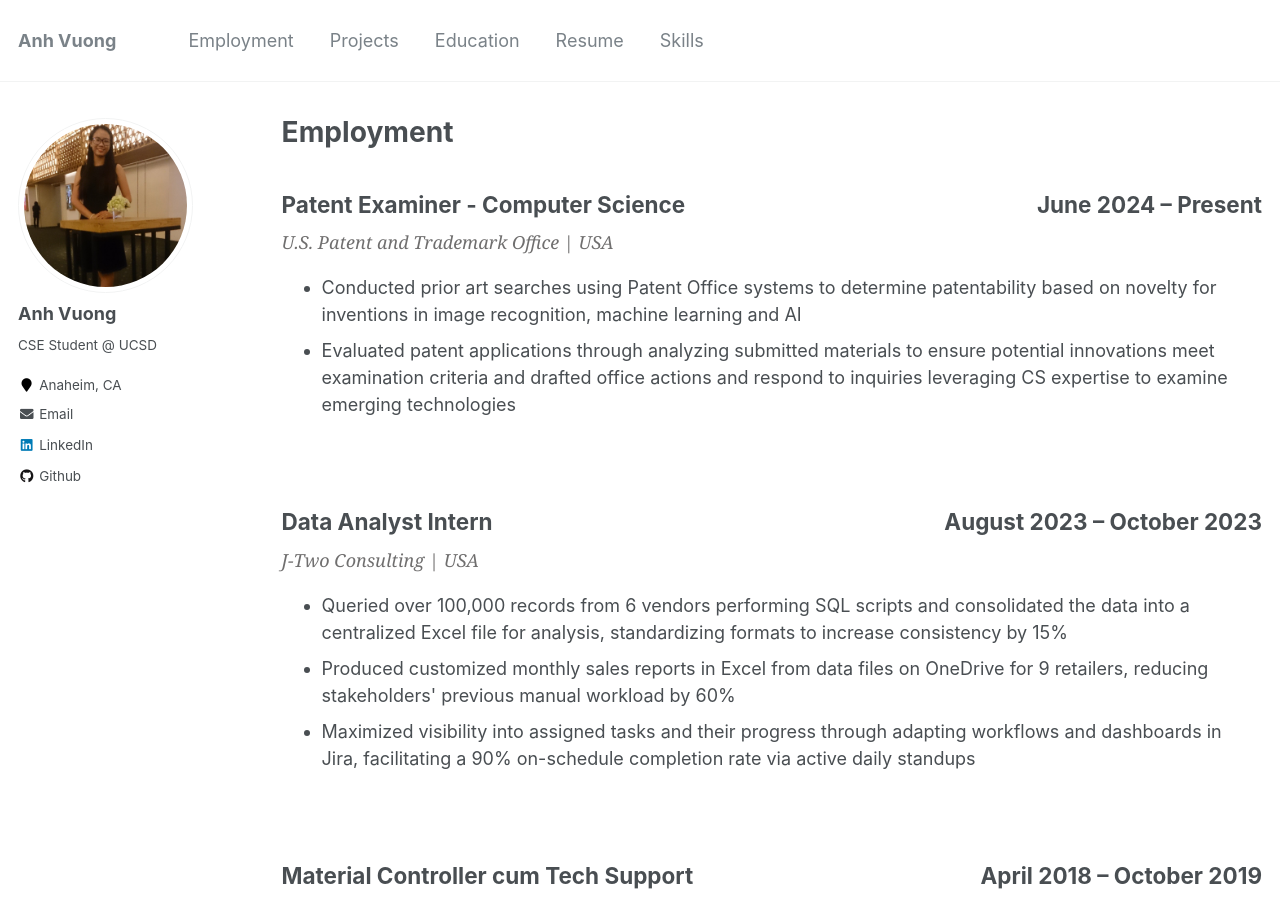
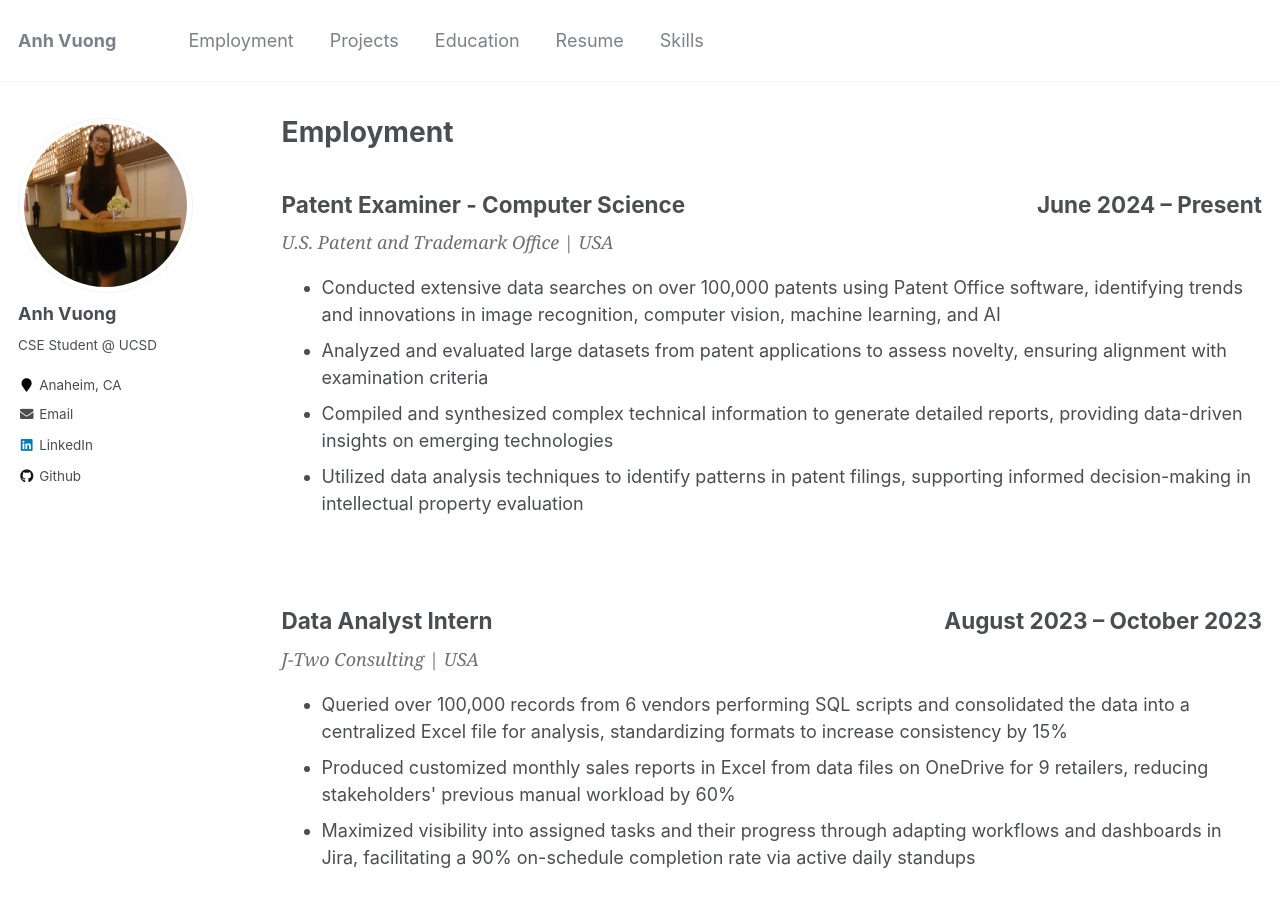
Before and after one commit to ahvuong/ahvuong.github.io, a Jekyll site: the page built from _pages/employment.html, in a window 1280 px wide and 900 px high. Built offline with Jekyll 4.4.1, drawn with Linux system fonts in a browser that asks for light colours.

Commit message:
Update job description

```diff
--- a/_pages/employment.html
+++ b/_pages/employment.html
@@ -18,10 +18,14 @@ author_profile: true
     <span style="bottom: 0; right: 0; font-style: italic; font-family: Georgia, Serif;
         font-size: 18px; color: #706f6f; font-weight: normal; ">U.S. Patent and Trademark Office | USA</span>
     <ul>
-        <li>Conducted prior art searches using Patent Office systems to determine patentability based on novelty for inventions in image
-          recognition, machine learning and AI</li>
-        <li>Evaluated patent applications through analyzing submitted materials to ensure potential innovations meet examination
-          criteria and drafted office actions and respond to inquiries leveraging CS expertise to examine emerging technologies</li>
+        <li>Conducted extensive data searches on over 100,000 patents using Patent Office software,
+          identifying trends and innovations in image recognition, computer vision, machine learning, and AI</li>
+        <li>Analyzed and evaluated large datasets from patent applications to assess novelty,
+          ensuring alignment with examination criteria</li>
+        <li>Compiled and synthesized complex technical information to generate detailed reports,
+          providing data-driven insights on emerging technologies</li>
+        <li>Utilized data analysis techniques to identify patterns in patent filings,
+          supporting informed decision-making in intellectual property evaluation</li>
     </ul>
   </div>
   <br>
```
